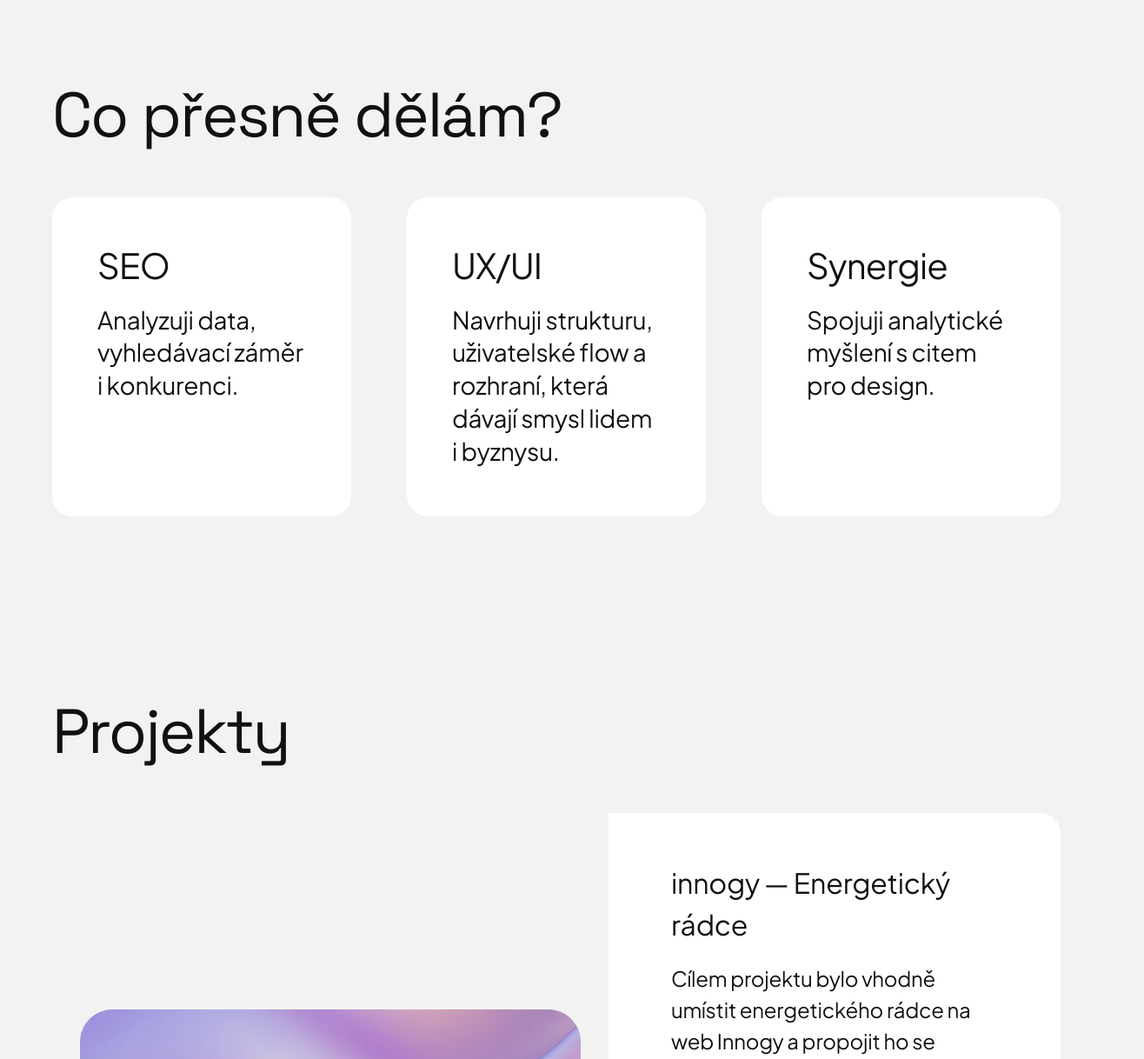
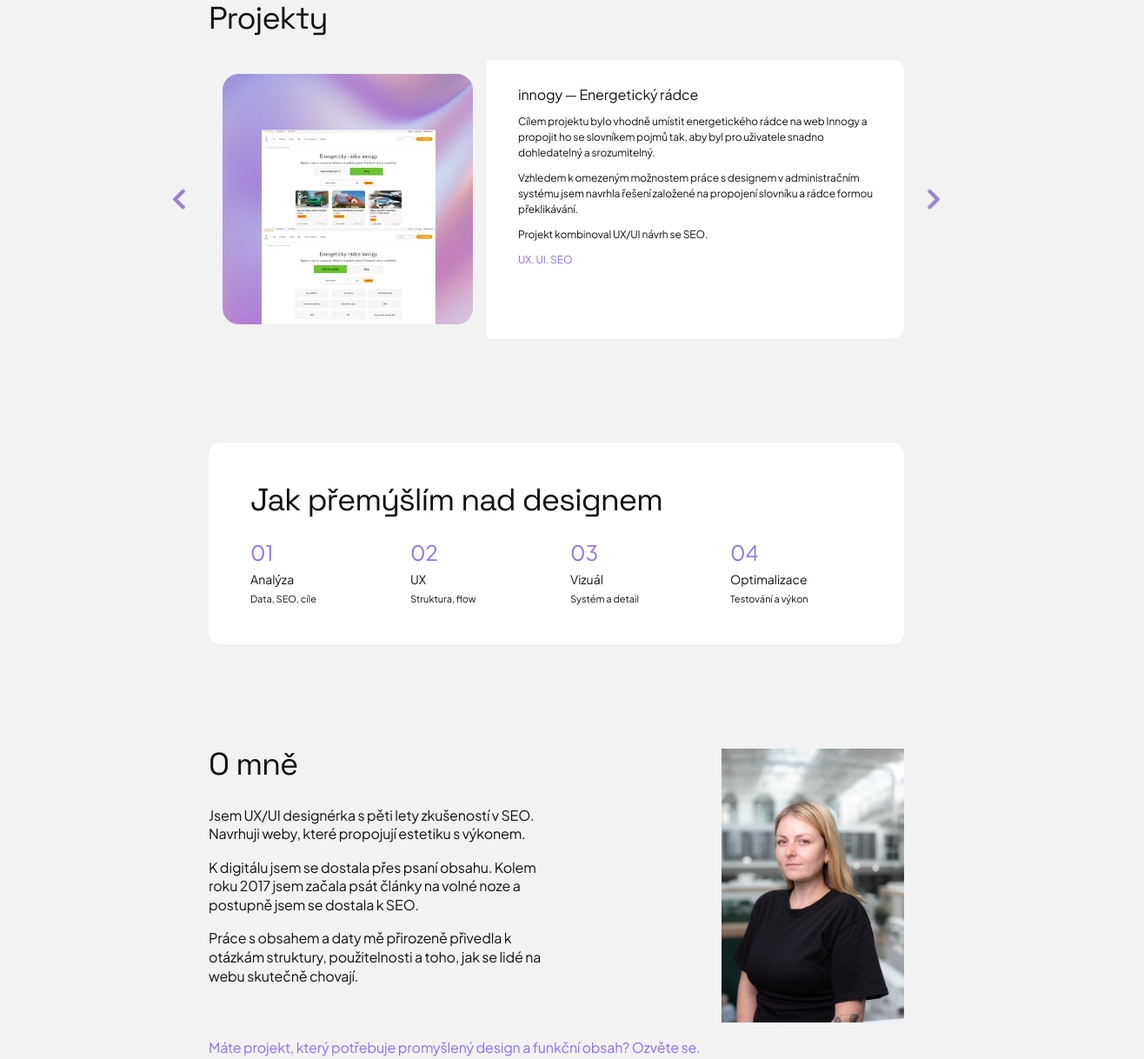
Before and after one commit to simonamertlikova-hash/zaverecna-prace, a plain HTML site: page index.html in a window 1280 px wide. Shown: the part 721-1939 px from the top of the page at 87% size, 1316 px wide, since content can reach past the window. Drawn offline with Linux system fonts and the light colour scheme.

Commit message:
Add files via upload

```diff
--- a/index.html
+++ b/index.html
@@ -20,6 +20,7 @@
   </head>
 
   <body>
+    <div class="page">
     <header class="topbar">
       <div class="topbar__inner">
         <div class="brand">Simona Mertlíková</div>
@@ -210,7 +211,7 @@
     </section>
     <!-- ===== Jak přemýšlím nad designem ===== -->
     <section class="process">
-      <div class="process__inner">
+      <div class="container section-wrap process__inner">
         <h2 class="process__title">Jak přemýšlím nad designem</h2>
 
         <div class="process__grid">
@@ -298,6 +299,7 @@
 
           <a class="footer__link" href="tel:+420722657280">+420 722 657 280</a>
         </div>
+        </div>
       </div>
     </footer>
   </body>
--- a/seznam.css
+++ b/seznam.css
@@ -443,7 +443,7 @@ body {
 
 .process {
   background: transparent; /* šedé pozadí stránky */
-  padding: 0;
+  padding: 120px 0;
 }
 
 /* bílý blok – stejný jako ostatní sekce */
@@ -669,3 +669,29 @@ body {
 .hero {
   margin-bottom: 56px; /* mezera pod hero blokem */
 }
+/* =========================
+   GLOBAL PAGE SCALE (50%)
+   ========================= */
+
+:root {
+  --page-scale: 0.5;
+}
+
+/* Chrome / Edge / Safari */
+.page {
+  zoom: var(--page-scale);
+}
+
+/* Firefox fallback */
+@supports not (zoom: 1) {
+  .page {
+    zoom: 1;
+    transform: scale(var(--page-scale));
+    transform-origin: top center;
+    width: calc(100% / var(--page-scale));
+  }
+
+  body {
+    overflow-x: hidden;
+  }
+}
```
